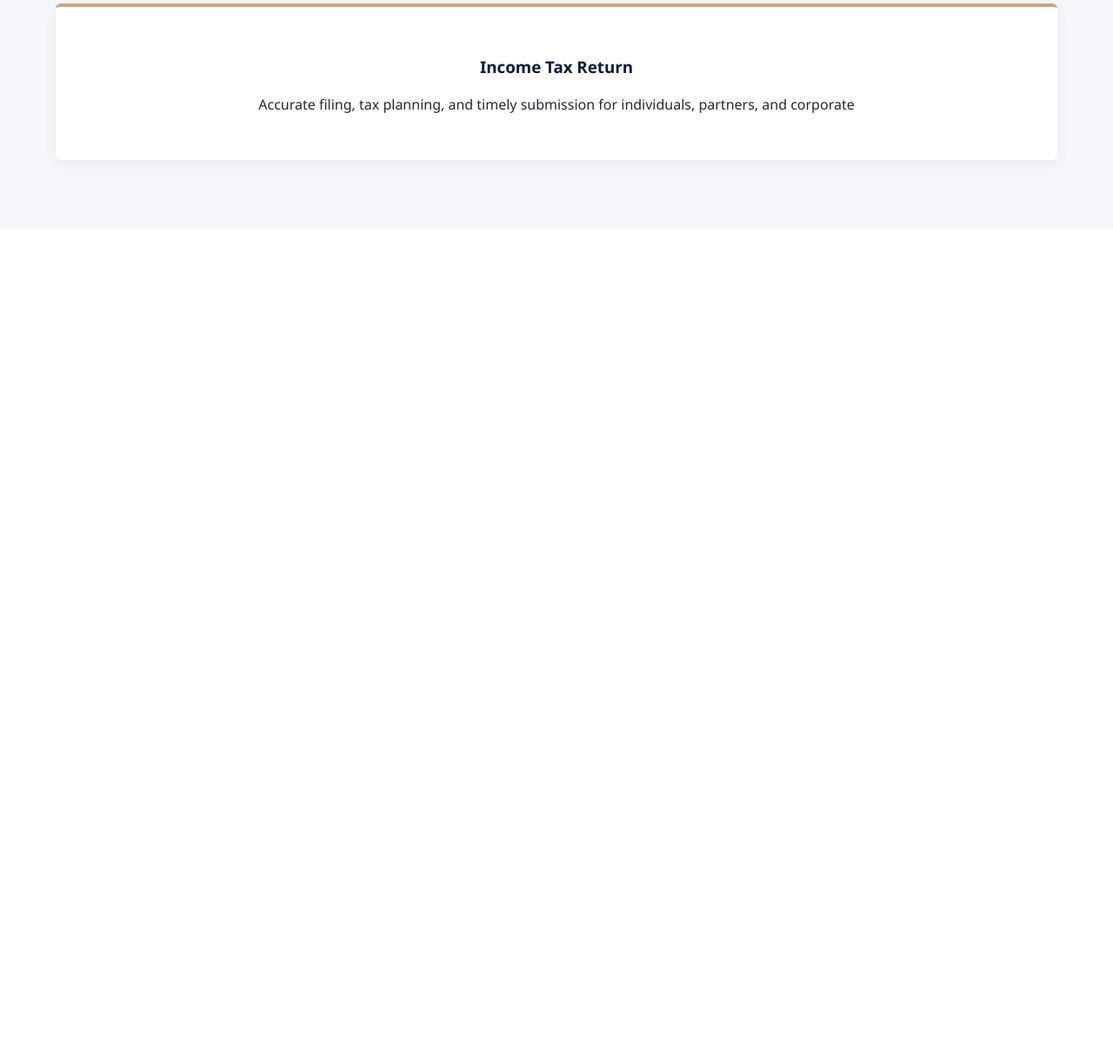
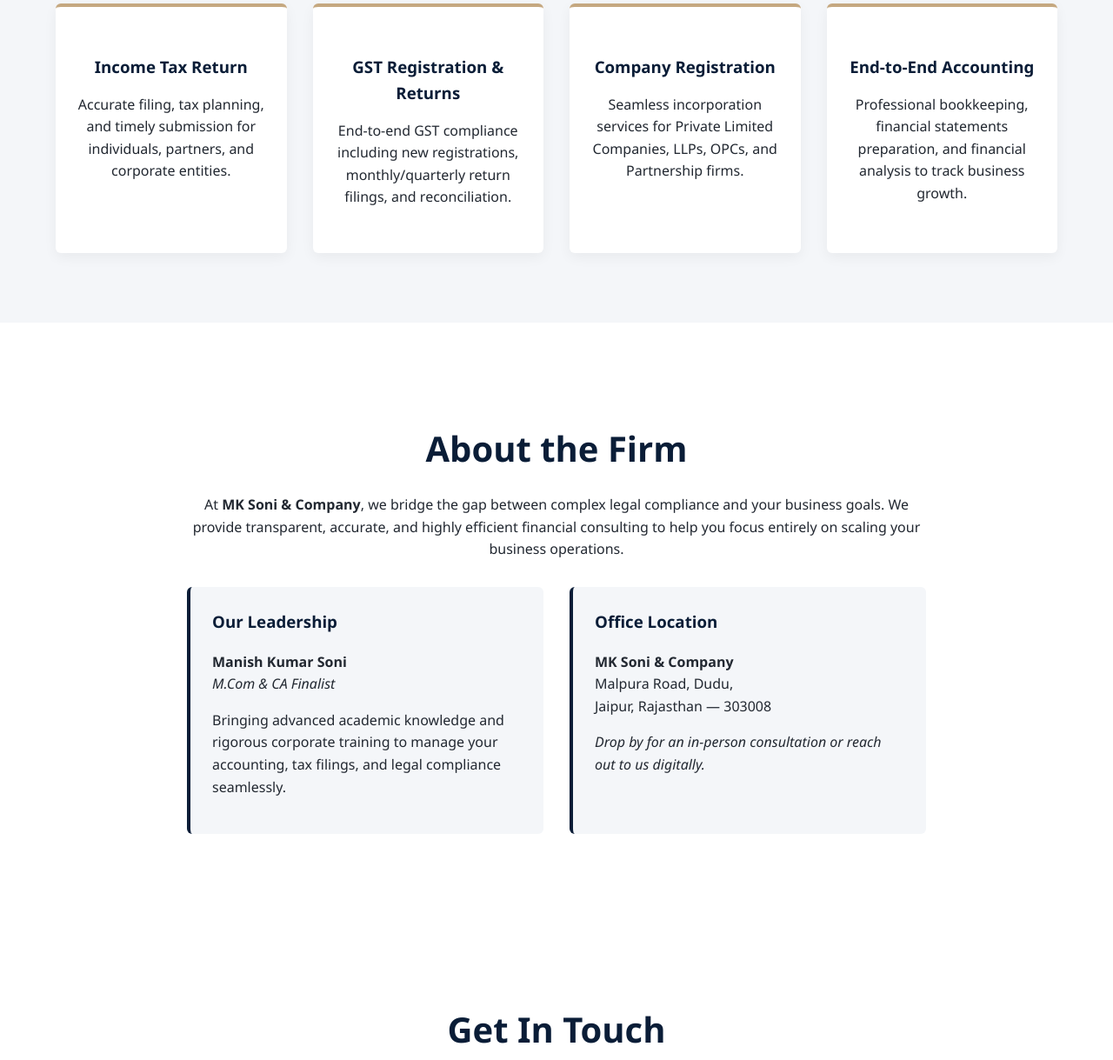
Before and after one commit to mkdpsoni/Mk-Soni-Company, a plain HTML site: page index.html in a window 1280 px wide. Shown: the part 820-2039 px from the top of the page at 87% size. Before the commit the page ends 1084 px from the top, so only its background shows below. Drawn offline with Linux system fonts and the light colour scheme.

Commit message:
Revise index.html for new services and title
Updated the title and added new services to the webpage.

```diff
--- a/index.html
+++ b/index.html
@@ -3,7 +3,7 @@
 <head>
     <meta charset="UTF-8">
     <meta name="viewport" content="width=device-width, initial-scale=1.0">
-    <title>MK Soni & Company | Tax & Corporate Consultants</title>
+    <title>MK Soni & Company | Financial & Advisory Services</title>
     <style>
         :root {
             --primary: #0a1d37; /* Deep Trust Blue */
@@ -129,7 +129,7 @@
 
         .about {
             padding: 80px 5%;
-            max-width: 800px;
+            max-width: 850px;
             margin: 0 auto;
             text-align: center;
         }
@@ -138,6 +138,26 @@
             font-size: 2.5rem;
             color: var(--primary);
             margin-bottom: 20px;
+        }
+
+        .about-details {
+            display: grid;
+            grid-template-columns: repeat(auto-fit, minmax(300px, 1fr));
+            gap: 30px;
+            margin-top: 30px;
+            text-align: left;
+        }
+
+        .about-box {
+            background: var(--light);
+            padding: 25px;
+            border-radius: 6px;
+            border-left: 4px solid var(--primary);
+        }
+
+        .about-box h3 {
+            margin-top: 0;
+            color: var(--primary);
         }
 
         .contact {
@@ -152,6 +172,14 @@
             margin-bottom: 30px;
         }
 
+        form {
+            max-width: 600px;
+            margin: 0 auto;
+            display: flex;
+            flex-direction: column;
+            gap: 15px;
+        }
+
         input, textarea {
             padding: 15px;
             border: 1px solid #ccc;
@@ -159,7 +187,6 @@
             font-size: 1rem;
             width: 100%;
             box-sizing: border-box;
-            margin-bottom: 15px;
         }
 
         footer {
@@ -194,4 +221,59 @@
         <div class="services-grid">
             <div class="service-card">
                 <h3>Income Tax Return</h3>
-                <p>Accurate filing, tax planning, and timely submission for individuals, partners, and corporate
+                <p>Accurate filing, tax planning, and timely submission for individuals, partners, and corporate entities.</p>
+            </div>
+            <div class="service-card">
+                <h3>GST Registration & Returns</h3>
+                <p>End-to-end GST compliance including new registrations, monthly/quarterly return filings, and reconciliation.</p>
+            </div>
+            <div class="service-card">
+                <h3>Company Registration</h3>
+                <p>Seamless incorporation services for Private Limited Companies, LLPs, OPCs, and Partnership firms.</p>
+            </div>
+            <div class="service-card">
+                <h3>End-to-End Accounting</h3>
+                <p>Professional bookkeeping, financial statements preparation, and financial analysis to track business growth.</p>
+            </div>
+        </div>
+    </section>
+
+    <section id="about" class="about">
+        <h2>About the Firm</h2>
+        <p>At <strong>MK Soni & Company</strong>, we bridge the gap between complex legal compliance and your business goals. We provide transparent, accurate, and highly efficient financial consulting to help you focus entirely on scaling your business operations.</p>
+
+        <div class="about-details">
+            <div class="about-box">
+                <h3>Our Leadership</h3>
+                <p><strong>Manish Kumar Soni</strong><br><em>M.Com & CA Finalist</em></p>
+                <p>Bringing advanced academic knowledge and rigorous corporate training to manage your accounting, tax filings, and legal compliance seamlessly.</p>
+            </div>
+
+            <div class="about-box">
+                <h3>Office Location</h3>
+                <p><strong>MK Soni & Company</strong><br>
+                Malpura Road, Dudu,<br>
+                Jaipur, Rajasthan — 303008</p>
+                <p><em>Drop by for an in-person consultation or reach out to us digitally.</em></p>
+            </div>
+        </div>
+    </section>
+
+    <section id="contact" class="contact">
+        <h2>Get In Touch</h2>
+        <p>Have questions about your taxes or business registration? Drop us a message.</p>
+        <form action="https://formspree.io/f/mdarygjy" method="POST">
+            <input type="text" name="Name" placeholder="Your Name" required>
+            <input type="email" name="Email" placeholder="Your Email Address" required>
+            <input type="text" name="Phone" placeholder="Phone Number" required>
+            <textarea name="Message" rows="5" placeholder="Briefly describe your requirements (e.g., GST Registration, ITR Filing)" required></textarea>
+            <button type="submit" class="btn" style="border:none; cursor:pointer; width: 100%;">Submit Inquiry</button>
+        </form>
+    </section>
+
+    <footer>
+        <p>&copy; 2026 MK Soni & Company. All rights reserved.</p>
+    </footer>
+
+</body>
+</html>
```
